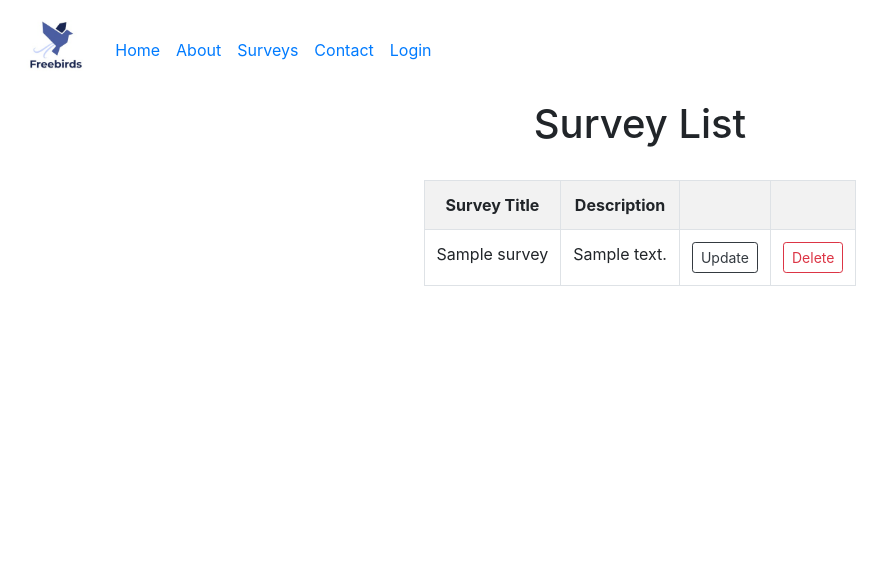
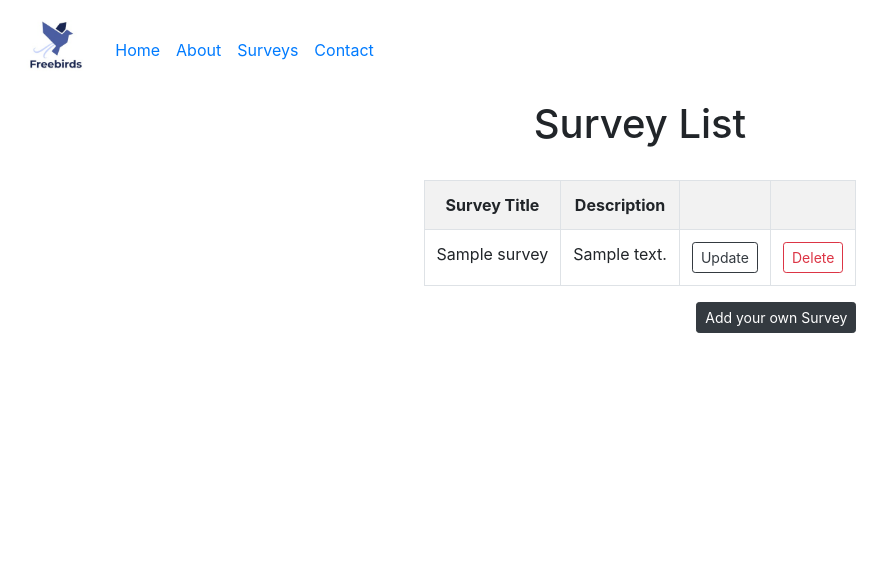
Before and after one commit to kayc529/freebirds-survey, a Node server app: page /survey/ in a window 1280 px wide. Shown: the top 573 px of the page, without its empty margins (0-889 px from the left). Run offline with Node 20, Linux system fonts and the light colour scheme; tables that the repository leaves empty hold one stand-in row (values such as "Sample post"); some libraries are stand-ins or nearby versions.

Commit message:
added a add survey button, removed login icon from navbar, fixed home icon

```diff
--- a/package.json
+++ b/package.json
@@ -18,7 +18,7 @@
     "cookie-parser": "^1.4.6",
     "cors": "^2.8.5",
     "debug": "^4.3.4",
-    "ejs": "^2.6.1",
+    "ejs": "^3.1.8",
     "express": "^4.18.1",
     "http-errors": "^2.0.0",
     "jquery": "^3.6.0",
--- a/server/views/partials/main_nav.ejs
+++ b/server/views/partials/main_nav.ejs
@@ -13,7 +13,7 @@
         <% } else  { %>
         <li class="nav-item">
         <% } %>
-          <a class="nav-link" href="/home"><i class="fas fa-lg fa-laptop-house"></i> Home </a>
+          <a class="nav-link" href="/"><i class="fas fa-lg fa-laptop-house"></i> Home </a>
         </li>
 
         <% if (title == "About") { %>
@@ -39,16 +39,7 @@
         <% } %>
           <a class="nav-link" href="/contact"><i class="fas fa-mobile-alt"></i> Contact </a>
         </li>
-
-          <% if(typeof displayName=='string' && displayName) { %>
-            <li class="navbar-text"><i class="fas fa-lg fa-user"></i> Welcome <%= displayName %>
-            </li>
-            <li class="nav-item"><a href="/logout" class="nav-link">
-                <i class="fas fa-lg fa-sign-out-alt"></i> Logout</a></li>
-        <% } else { %>
-            <li class="nav-item"><a href="/login" class="nav-link">
-                <i class="fas fa-lg fa-sign-in-alt"></i> Login</a></li>
-        <% } %>
+        %>
 
     </div>
   </nav>
--- a/server/views/survey/list.ejs
+++ b/server/views/survey/list.ejs
@@ -37,6 +37,7 @@
             </tr>
             <%}%>
     </table>
+    <a class="btn btn-dark btn-sm" style="float: right;" href="/survey/add">Add your own Survey</a>
     <br><br><br><br><br>
 </div>
 </div>
```
Also changed, not shown: 1 other file.
